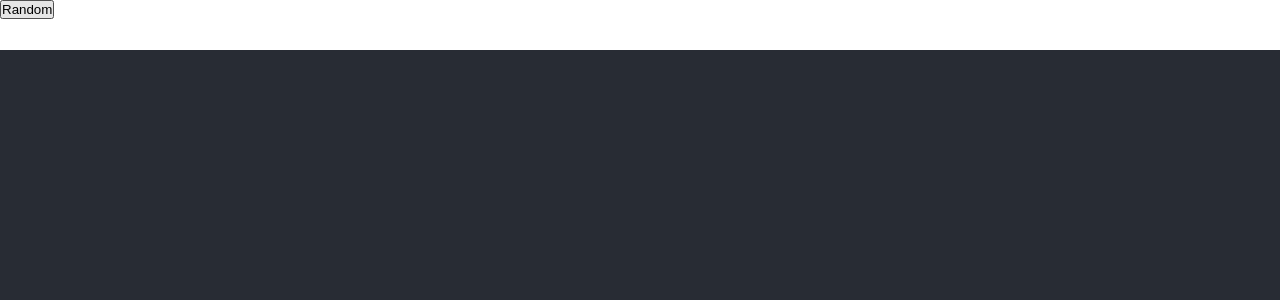
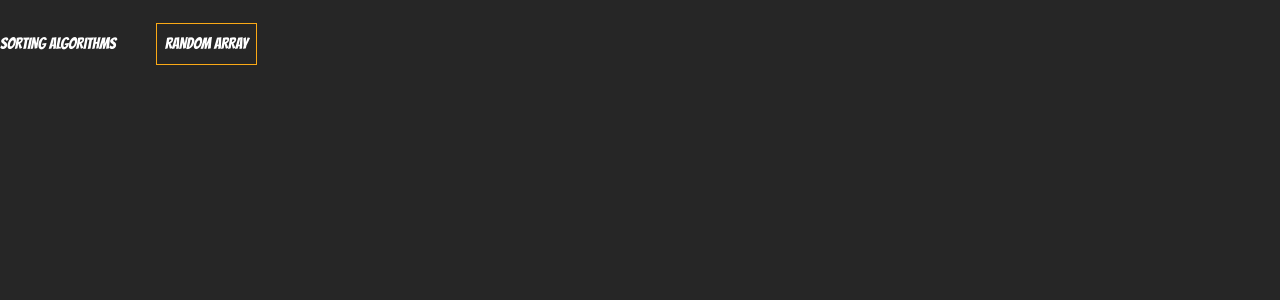
Before and after one commit to mattiaTuri/SortingAlgorithms, a React (Create React App) app: page / in a window 1280 px wide. Shown: the top 300 px of the page. Built offline with nearby package versions, Linux system fonts and the light colour scheme.

Commit message:
added tailwindcss and improved graphics

```diff
--- a/package.json
+++ b/package.json
@@ -40,5 +40,10 @@
       "last 1 firefox version",
       "last 1 safari version"
     ]
+  },
+  "devDependencies": {
+    "autoprefixer": "^10.4.15",
+    "postcss": "^8.4.29",
+    "tailwindcss": "^3.3.3"
   }
 }
--- a/src/App.tsx
+++ b/src/App.tsx
@@ -2,21 +2,19 @@ import { Outlet } from "react-router-dom";
 import Navbar from "./components/core/navbar";
 import { createContext, useState } from "react";
 
-export const ArrayContext = createContext<any>([])
+export const ArrayContext = createContext<any>([]);
 
 function App() {
-
-  const [array, setArray] = useState<number[]>()
-  const value = {array, setArray}
+  const [array, setArray] = useState<number[]>();
+  const value = { array, setArray };
 
   return (
     <ArrayContext.Provider value={value}>
-      <div className="App">
-        <Navbar/>
-        <Outlet/>
+      <div className="h-screen flex flex-col">
+        <Navbar />
+        <Outlet />
       </div>
     </ArrayContext.Provider>
-
   );
 }
 
--- a/src/components/core/navbar.tsx
+++ b/src/components/core/navbar.tsx
@@ -1,19 +1,30 @@
 import { useContext } from "react";
 import { ArrayContext } from "../../App";
+import Container from "../shared/Container";
+import CustomButton from "../shared/CustomButton";
 
-function Navbar(){
+function Navbar() {
+  const { array, setArray } = useContext<any>(ArrayContext);
 
-    const {array, setArray} = useContext<any>(ArrayContext);
+  const createArray = () => {
+    setArray(Array.from({ length: 20 }, () => Math.floor(Math.random() * 101)));
+  };
 
-    const createArray = () => {
-        setArray(Array.from({length:20}, () => Math.floor(Math.random()*101)))
-    }
-
-    return (
-        <div style={{height:"50px", backgroundColor:"white"}}>
-            <button onClick={() => createArray()}>Random</button>
+  return (
+    <div className="h-[100px] bg-[#262626]">
+      <Container>
+        <div className="flex items-center gap-10">
+          <h1 className="text-white">SORTING ALGORITHMS</h1>
+          <div>
+            <CustomButton
+              functionClick={() => createArray()}
+              title="RANDOM ARRAY"
+            />
+          </div>
         </div>
-    )
+      </Container>
+    </div>
+  );
 }
 
-export default Navbar
+export default Navbar;
--- /dev/null
+++ b/src/components/shared/Container.tsx
@@ -0,0 +1,9 @@
+function Container({ children }: { children: JSX.Element }) {
+  return (
+    <div className="w-full container relative h-full mx-auto flex">
+      {children}
+    </div>
+  );
+}
+
+export default Container;
--- /dev/null
+++ b/src/components/shared/CustomButton.tsx
@@ -0,0 +1,17 @@
+interface CustomButtonProps {
+  functionClick: () => void;
+  title: string;
+}
+
+function CustomButton({ functionClick, title }: CustomButtonProps) {
+  return (
+    <button
+      className="border border-[#faa916] text-white p-2"
+      onClick={functionClick}
+    >
+      {title}
+    </button>
+  );
+}
+
+export default CustomButton;
--- a/src/index.css
+++ b/src/index.css
@@ -1,3 +1,12 @@
+@tailwind base;
+@tailwind components;
+@tailwind utilities;
+
+@font-face {
+  font-family: "Bangers";
+  src: url("../public/font/Bangers-Regular.ttf");
+}
+
 *{
   margin:0;
   padding:0;
@@ -5,5 +14,6 @@
 }
 
 body{
-  background-color: #282c34;
+  background-color: #262626;
+  font-family: "Bangers";
 }
--- a/src/pages/SortingElement.tsx
+++ b/src/pages/SortingElement.tsx
@@ -1,20 +1,23 @@
 import { useContext } from "react";
 import { ArrayContext } from "../App";
+import Container from "../components/shared/Container";
 
-function SortingElement(){
-    const {array, setArray} = useContext<any>(ArrayContext);
-    return (
-        <div style={{display:"flex", justifyContent:"center"}}>
-            <div style={{display:"flex", width:"50%", justifyContent:"space-evenly"}}>
-                {array != undefined && array.map((elem:number) => {
-                    return (
-                        <span style={{backgroundColor: "blue", height: `${elem}px`}}>{elem}</span>
-                    )
-                })}
-            </div>
-        </div>
-
-    )
+function SortingElement() {
+  const { array, setArray } = useContext<any>(ArrayContext);
+  return (
+    <Container>
+      <div className="flex justify-center items-center w-full gap-4">
+        {array != undefined &&
+          array.map((elem: number) => {
+            return (
+              <span className="w-[50px] h-[50px] bg-[#faa916] border-2 border-[#262626] border-solid flex justify-center items-center">
+                {elem}
+              </span>
+            );
+          })}
+      </div>
+    </Container>
+  );
 }
 
-export default SortingElement
+export default SortingElement;
--- /dev/null
+++ b/tailwind.config.js
@@ -0,0 +1,8 @@
+/** @type {import('tailwindcss').Config} */
+module.exports = {
+  content: ["./src/**/*.{js,ts,jsx,tsx}"],
+  theme: {
+    extend: {},
+  },
+  plugins: [],
+};
```
Also changed, not shown: public/font/Bangers-Regular.ttf (added), 1 other file (tests, documents, lock files or other folders).
